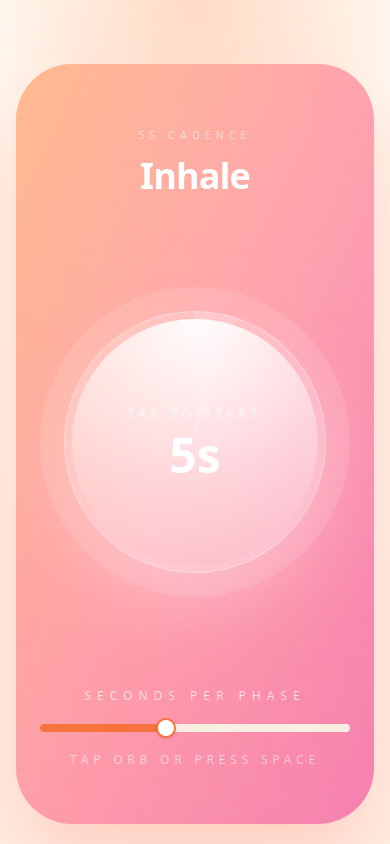
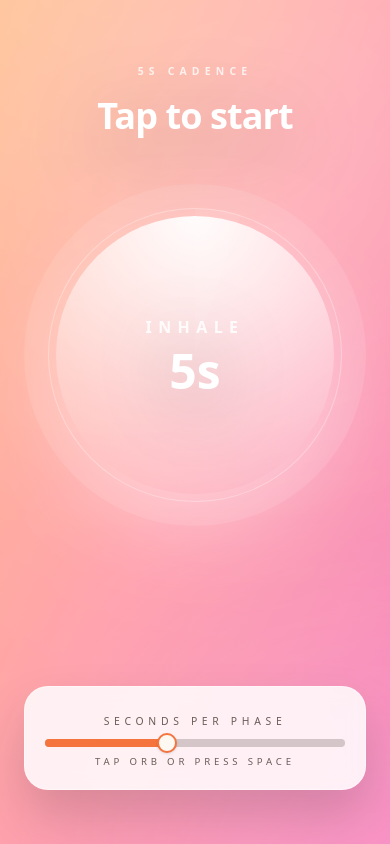
Before and after one commit to abiassi/deepbreathing, a Next.js app: page / in a window 390 px wide. Shown: the top 844 px of the page. Built offline with nearby package versions, Linux system fonts and the light colour scheme.

Commit message:
update UI

```diff
--- a/src/app/globals.css
+++ b/src/app/globals.css
@@ -61,3 +61,64 @@ body {
 .text-balance {
   text-wrap: balance;
 }
+
+.aurora-layer {
+  position: absolute;
+  width: 40rem;
+  height: 40rem;
+  border-radius: 9999px;
+  filter: blur(160px);
+  opacity: 0.6;
+  mix-blend-mode: screen;
+}
+
+.aurora-one {
+  animation: aurora-one 28s ease-in-out infinite;
+  background: radial-gradient(circle, rgba(255, 184, 138, 0.95), rgba(255, 184, 138, 0));
+}
+
+.aurora-two {
+  animation: aurora-two 32s ease-in-out infinite;
+  background: radial-gradient(circle, rgba(255, 159, 170, 0.9), rgba(255, 159, 170, 0));
+}
+
+.aurora-three {
+  animation: aurora-three 30s ease-in-out infinite;
+  background: radial-gradient(circle, rgba(245, 127, 181, 0.9), rgba(245, 127, 181, 0));
+}
+
+@keyframes aurora-one {
+  0% {
+    transform: translate(-30%, -20%) scale(0.8);
+  }
+  50% {
+    transform: translate(-10%, 0%) scale(1.1);
+  }
+  100% {
+    transform: translate(-30%, -20%) scale(0.8);
+  }
+}
+
+@keyframes aurora-two {
+  0% {
+    transform: translate(30%, -15%) scale(0.9);
+  }
+  50% {
+    transform: translate(10%, 10%) scale(1.15);
+  }
+  100% {
+    transform: translate(30%, -15%) scale(0.9);
+  }
+}
+
+@keyframes aurora-three {
+  0% {
+    transform: translate(-10%, 25%) scale(0.7);
+  }
+  50% {
+    transform: translate(15%, 10%) scale(1.1);
+  }
+  100% {
+    transform: translate(-10%, 25%) scale(0.7);
+  }
+}
--- a/src/app/page.tsx
+++ b/src/app/page.tsx
@@ -47,13 +47,12 @@ const faqSchema = {
 
 export default function HomePage() {
   return (
-    <main className="relative overflow-hidden bg-gradient-to-b from-[#fff7ef] via-[#ffece2] to-[#fff9f3] pb-20">
+    <main className="relative bg-gradient-to-b from-[#fff7ef] via-[#ffece2] to-[#fff9f3] h-screen pb-20">
       <div aria-hidden className="pointer-events-none absolute inset-x-0 top-0 z-0 h-64 bg-[radial-gradient(circle_at_top,_rgba(255,166,120,0.35),_transparent_65%)]" />
+      <JsonLd data={[websiteSchema, faqSchema]} />
+      <BreathingVisualizer />
+
       <div className="relative z-10 mx-auto flex w-full max-w-6xl flex-col gap-16 px-4 py-16 sm:px-6 lg:px-8">
-        <JsonLd data={[websiteSchema, faqSchema]} />
-
-        <BreathingVisualizer />
-
         <section className="text-center">
           <p className="text-sm uppercase tracking-[0.3em] text-primary">Deep breathing exercises</p>
           <h1 className="mt-4 text-balance text-4xl font-semibold text-foreground sm:text-5xl">
@@ -129,6 +128,19 @@ export default function HomePage() {
           </div>
         </section>
       </div>
+      <footer className="relative z-10 mx-auto w-full max-w-6xl px-4 py-8 text-center sm:px-6 lg:px-8">
+        <p className="text-xs text-muted-foreground">
+          Created by{" "}
+          <a
+            href="https://abiassi.com/"
+            target="_blank"
+            rel="noopener noreferrer"
+            className="underline hover:text-foreground transition-colors"
+          >
+            Abiassi
+          </a>
+        </p>
+      </footer>
     </main>
   );
 }
--- a/src/components/breathing-visualizer.tsx
+++ b/src/components/breathing-visualizer.tsx
@@ -4,9 +4,9 @@ import { useCallback, useEffect, useMemo, useRef, useState, type CSSProperties }
 
 import { Label } from "@/components/ui/label";
 import { Slider } from "@/components/ui/slider";
+import { AuroraBackground } from "@/components/magicui/aurora-background";
 
 const PHASES = ["Inhale", "Hold", "Exhale", "Hold"] as const;
-
 const clampSeconds = (value: number) => Math.max(3, Math.min(8, Math.round(value)));
 
 export function BreathingVisualizer() {
@@ -30,9 +30,7 @@ export function BreathingVisualizer() {
   const startCountdown = useCallback((duration: number) => {
     phaseDurationRef.current = duration;
     setCountdown(duration);
-    if (countdownRef.current) {
-      clearInterval(countdownRef.current);
-    }
+    if (countdownRef.current) clearInterval(countdownRef.current);
     countdownRef.current = setInterval(() => {
       setCountdown((prev) => (prev > 0 ? prev - 1 : prev));
     }, 1000);
@@ -54,9 +52,7 @@ export function BreathingVisualizer() {
         timersRef.current.push(timer);
       });
       const loopTimer = setTimeout(() => {
-        if (running) {
-          scheduleCycle(duration);
-        }
+        if (running) scheduleCycle(duration);
       }, PHASES.length * stepMs);
       timersRef.current.push(loopTimer);
     },
@@ -79,9 +75,7 @@ export function BreathingVisualizer() {
     beginPhase(0, seconds);
     scheduleCycle(seconds);
 
-    return () => {
-      clearTimers();
-    };
+    return () => clearTimers();
   }, [beginPhase, clearTimers, resetPhase, running, scheduleCycle, seconds]);
 
   useEffect(() => {
@@ -91,16 +85,11 @@ export function BreathingVisualizer() {
         setRunning((prev) => !prev);
       }
     };
-
     window.addEventListener("keydown", handleKey);
     return () => window.removeEventListener("keydown", handleKey);
   }, []);
 
-  useEffect(() => {
-    return () => {
-      clearTimers();
-    };
-  }, [clearTimers]);
+  useEffect(() => () => clearTimers(), [clearTimers]);
 
   const secondsPerBreath = useMemo(() => clampSeconds(seconds), [seconds]);
   const activePhase = PHASES[phaseIndex];
@@ -128,16 +117,17 @@ export function BreathingVisualizer() {
   };
 
   return (
-    <section className="relative isolate flex min-h-[90vh] flex-col overflow-hidden rounded-[56px] bg-gradient-to-br from-[#ffb88a] via-[#ff9faa] to-[#f57fb5] px-6 py-10 text-white shadow-[0_40px_80px_rgba(255,143,119,0.35)] sm:px-12">
-      <div aria-hidden className="pointer-events-none absolute inset-0 opacity-60">
-        <div className="absolute left-1/2 top-[-20%] h-[28rem] w-[28rem] -translate-x-1/2 rounded-full bg-white/20 blur-[150px]" />
-        <div className="absolute bottom-[-10%] right-0 h-[22rem] w-[22rem] translate-x-1/3 rounded-full bg-[#ff9d7a]/20 blur-[130px]" />
-      </div>
-      <div className="relative z-10 flex flex-1 flex-col items-center justify-between gap-8">
-        <div className="pt-6 text-center">
-          <p className="text-[0.65rem] uppercase tracking-[0.5em] text-white/60">{secondsPerBreath}s cadence</p>
-          <p className="mt-3 text-4xl font-semibold tracking-tight text-white" aria-live="polite">
-            {activePhase}
+    <AuroraBackground
+      className="relative isolate flex min-h-screen w-full flex-col overflow-hidden px-6 pb-10 pt-16 text-white sm:px-12"
+      backgroundClassName="bg-gradient-to-br from-[#ffb88a] via-[#ff9faa] to-[#f57fb5]"
+    >
+      <div className="flex flex-1 flex-col items-center justify-center gap-12">
+        <div className="text-center">
+          <p className="text-[0.65rem] uppercase tracking-[0.5em] text-white/80 font-bold drop-shadow-[0_10px_25px_rgba(0,0,0,0.35)]">
+            {secondsPerBreath}s cadence
+          </p>
+          <p className="mt-4 text-4xl font-black tracking-tight text-white drop-shadow-[0_18px_40px_rgba(0,0,0,0.35)]" aria-live="polite">
+            {orbPrompt}
           </p>
         </div>
         <button
@@ -151,10 +141,10 @@ export function BreathingVisualizer() {
             className="absolute inset-6 rounded-full border border-white/30"
             style={{
               background: `conic-gradient(var(--tw-gradient-stops))`,
-              "--tw-gradient-stops": `${running ? "rgba(255,255,255,0.9)" : "rgba(255,255,255,0.3)"} ${Math.max(
+              "--tw-gradient-stops": `${running ? "rgba(255,255,255,0.2)" : "rgba(255,255,255,0.08)"} ${Math.max(
                 progress * 100,
                 5
-              )}%, rgba(255,255,255,0.2) ${Math.max(progress * 100, 5)}%`
+              )}%, rgba(255,255,255,0.025) ${Math.max(progress * 100, 5)}%`
             } as CSSProperties}
           />
           <div
@@ -162,15 +152,18 @@ export function BreathingVisualizer() {
             className="relative h-full w-full rounded-full bg-[radial-gradient(circle_at_top,_rgba(255,255,255,0.95),_rgba(255,255,255,0.35)_65%,_rgba(255,255,255,0.08))] shadow-[0_35px_90px_rgba(255,255,255,0.35)] transition-transform duration-700 ease-in-out"
             style={{ transform: `scale(${orbScale})` }}
           />
-        <span className="pointer-events-none absolute inset-0 flex flex-col items-center justify-center text-center" aria-live="polite">
-          <span className="text-[0.75rem] uppercase tracking-[0.4em] text-white/70">{orbPrompt}</span>
-          <span className="mt-2 text-5xl font-semibold tabular-nums text-white">{countdown}s</span>
+          <span className="pointer-events-none absolute inset-0 flex flex-col items-center justify-center text-center text-white drop-shadow-[0_12px_35px_rgba(0,0,0,0.35)]" aria-live="polite">
+            <span className="text-base uppercase tracking-[0.4em] text-white/85 font-bold">{activePhase}</span>
+            <span className="mt-2 text-5xl font-black tabular-nums">{countdown}s</span>
           </span>
         </button>
-        <div className="w-full max-w-xl space-y-5 pb-4 text-center">
-          <Label htmlFor="seconds" className="block text-xs uppercase tracking-[0.5em] text-white/70">
+      </div>
+      <div className="flex justify-center pb-4 pt-40">
+        <div className="w-[min(90vw,24rem)] rounded-3xl border border-white/40 bg-white/85 p-5 text-center text-foreground shadow-[0_25px_50px_rgba(0,0,0,0.15)] backdrop-blur">
+          <Label htmlFor="seconds" className="text-[0.65rem] uppercase tracking-[0.45em] text-foreground/70">
             Seconds per phase
           </Label>
+          <div className="mt-2">
             <Slider
               id="seconds"
               min={3}
@@ -180,9 +173,10 @@ export function BreathingVisualizer() {
               onValueChange={handleSliderChange}
               aria-label="Seconds per phase"
             />
-          <p className="text-xs uppercase tracking-[0.4em] text-white/55">Tap orb or press space</p>
+          </div>
+          <p className="mt-2 text-[0.6rem] uppercase tracking-[0.4em] text-foreground/70">Tap orb or press space</p>
         </div>
       </div>
-    </section>
+    </AuroraBackground>
   );
 }
--- /dev/null
+++ b/src/components/magicui/aurora-background.tsx
@@ -0,0 +1,22 @@
+import type { ReactNode } from "react";
+import { cn } from "@/lib/utils";
+
+interface AuroraBackgroundProps {
+  children: ReactNode;
+  className?: string;
+  backgroundClassName?: string;
+}
+
+export function AuroraBackground({ children, className, backgroundClassName }: AuroraBackgroundProps) {
+  return (
+    <div className={cn("relative overflow-hidden", className)}>
+      <div aria-hidden className="pointer-events-none absolute inset-0">
+        <div className={cn("absolute inset-0", backgroundClassName ? backgroundClassName : "bg-[#0b0c10]")} />
+        <div className="aurora-layer aurora-one" style={{ top: "-35%", left: "-15%" }} />
+        <div className="aurora-layer aurora-two" style={{ top: "-10%", right: "-10%" }} />
+        <div className="aurora-layer aurora-three" style={{ bottom: "-25%", left: "15%" }} />
+      </div>
+      <div className="relative z-10 h-full w-full">{children}</div>
+    </div>
+  );
+}
--- a/src/components/ui/slider.tsx
+++ b/src/components/ui/slider.tsx
@@ -5,15 +5,11 @@ import { cn } from "@/lib/utils";
 
 const Slider = React.forwardRef<React.ElementRef<typeof SliderPrimitive.Root>, React.ComponentPropsWithoutRef<typeof SliderPrimitive.Root>>(
   ({ className, ...props }, ref) => (
-    <SliderPrimitive.Root
-      ref={ref}
-      className={cn("relative flex w-full touch-none select-none items-center", className)}
-      {...props}
-    >
-      <SliderPrimitive.Track className="relative h-2 w-full grow overflow-hidden rounded-full bg-muted">
+    <SliderPrimitive.Root ref={ref} className={cn("relative flex w-full touch-none select-none items-center", className)} {...props}>
+      <SliderPrimitive.Track className="relative h-2 w-full grow overflow-hidden rounded-full bg-foreground/20">
         <SliderPrimitive.Range className="absolute h-full bg-primary" />
       </SliderPrimitive.Track>
-      <SliderPrimitive.Thumb className="block h-5 w-5 rounded-full border-2 border-primary bg-card shadow focus-visible:outline-none focus-visible:ring-2 focus-visible:ring-ring focus-visible:ring-offset-2" />
+      <SliderPrimitive.Thumb className="block h-5 w-5 rounded-full border-2 border-primary bg-background shadow focus-visible:outline-none focus-visible:ring-2 focus-visible:ring-primary/80 focus-visible:ring-offset-2" />
     </SliderPrimitive.Root>
   )
 );
```
Lines whose indentation alone changed are shown as unchanged.
